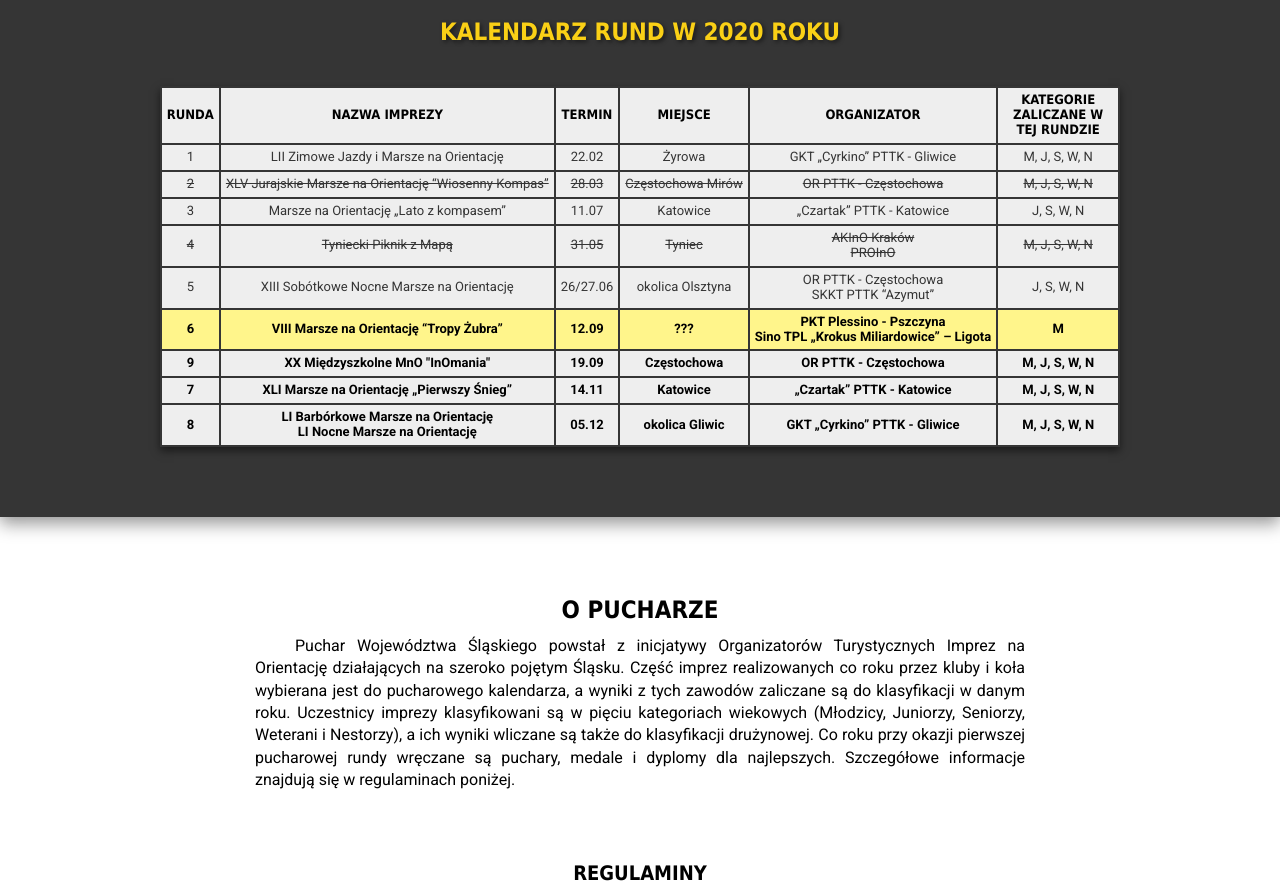
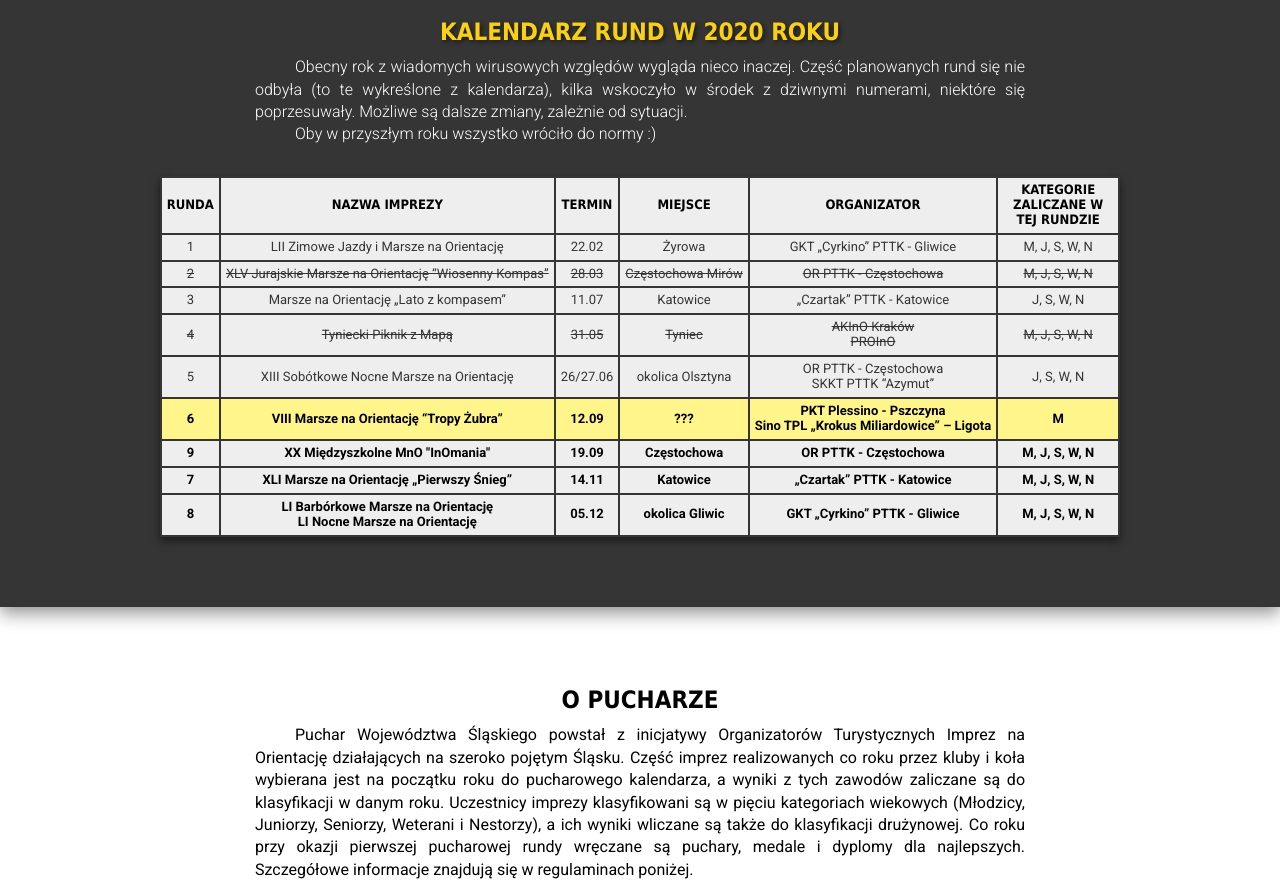
Before and after one commit to marta-kapolka/pws_info-page, a website built with webpack: page src/pages/index.html in a window 1280 px wide. Shown: the part 1080-1968 px from the top of the page. Built offline with nearby package versions, Linux system fonts and the light colour scheme; a web font is replaced by a local one.

Commit message:
fix: change about and calendar content

```diff
--- a/src/pages/index.html
+++ b/src/pages/index.html
@@ -145,7 +145,6 @@
     />
   </head>
   <body id="body">
-
     <div>
       <button class="hamburger hamburger--js">menu</button>
       <nav class="navigation navigation--js">
@@ -286,6 +285,13 @@
         <h2 class="event-calendar__title">
           Kalendarz rund w&nbsp;2020&nbsp;roku
         </h2>
+        <p class="event-calendar__description">
+          Obecny rok z wiadomych wirusowych względów wygląda nieco inaczej.
+          Część planowanych rund się nie odbyła (to te wykreślone z kalendarza),
+          kilka wskoczyło w środek z dziwnymi numerami, niektóre się
+          poprzesuwały. Możliwe są dalsze zmiany, zależnie od sytuacji.
+        </p>
+        <p class="event-calendar__description">Oby w przyszłym roku wszystko wróciło do normy :)</p>
         <div class="event-calendar__flex-container">
           <table class="calendar" title="Kalendarz rund w 2020 roku">
             <thead class="calendar__header">
@@ -472,13 +478,14 @@
           Puchar Województwa Śląskiego powstał z inicjatywy Organizatorów
           Turystycznych Imprez na Orientację działających na szeroko pojętym
           Śląsku. Część imprez realizowanych co roku przez kluby i koła
-          wybierana jest do pucharowego kalendarza, a wyniki z tych zawodów
-          zaliczane są do klasyfikacji w danym roku. Uczestnicy imprezy
-          klasyfikowani są w pięciu kategoriach wiekowych (Młodzicy, Juniorzy,
-          Seniorzy, Weterani i Nestorzy), a ich wyniki wliczane są także do
-          klasyfikacji drużynowej. Co roku przy okazji pierwszej pucharowej
-          rundy wręczane są puchary, medale i dyplomy dla najlepszych.
-          Szczegółowe informacje znajdują się w regulaminach poniżej.
+          wybierana jest na początku roku do pucharowego kalendarza, a wyniki z
+          tych zawodów zaliczane są do klasyfikacji w danym roku. Uczestnicy
+          imprezy klasyfikowani są w pięciu kategoriach wiekowych (Młodzicy,
+          Juniorzy, Seniorzy, Weterani i Nestorzy), a ich wyniki wliczane są
+          także do klasyfikacji drużynowej. Co roku przy okazji pierwszej
+          pucharowej rundy wręczane są puchary, medale i dyplomy dla
+          najlepszych. Szczegółowe informacje znajdują się w regulaminach
+          poniżej.
         </p>
         <!-- <p class="about__text">
           Aktualnie funkcję Sędziego Głównego Pucharu pełni Marta Kapołka.
--- a/src/scss/modules/calendar.scss
+++ b/src/scss/modules/calendar.scss
@@ -11,6 +11,18 @@
     text-align: center;
     text-shadow: 2px 2px 4px rgba(0, 0, 0, 0.5);
     text-transform: uppercase;
+  }
+  &__description {
+    color: $white;
+    font-family: $text;
+    font-size: 1.6rem;
+    font-weight: 300;
+    line-height: 1.4;
+    margin: 0 auto;
+    max-width: 77rem;
+    text-align: justify;
+    text-indent: 40px;
+    width: 100%;
   }
   &__flex-container {
     display: flex;
```
